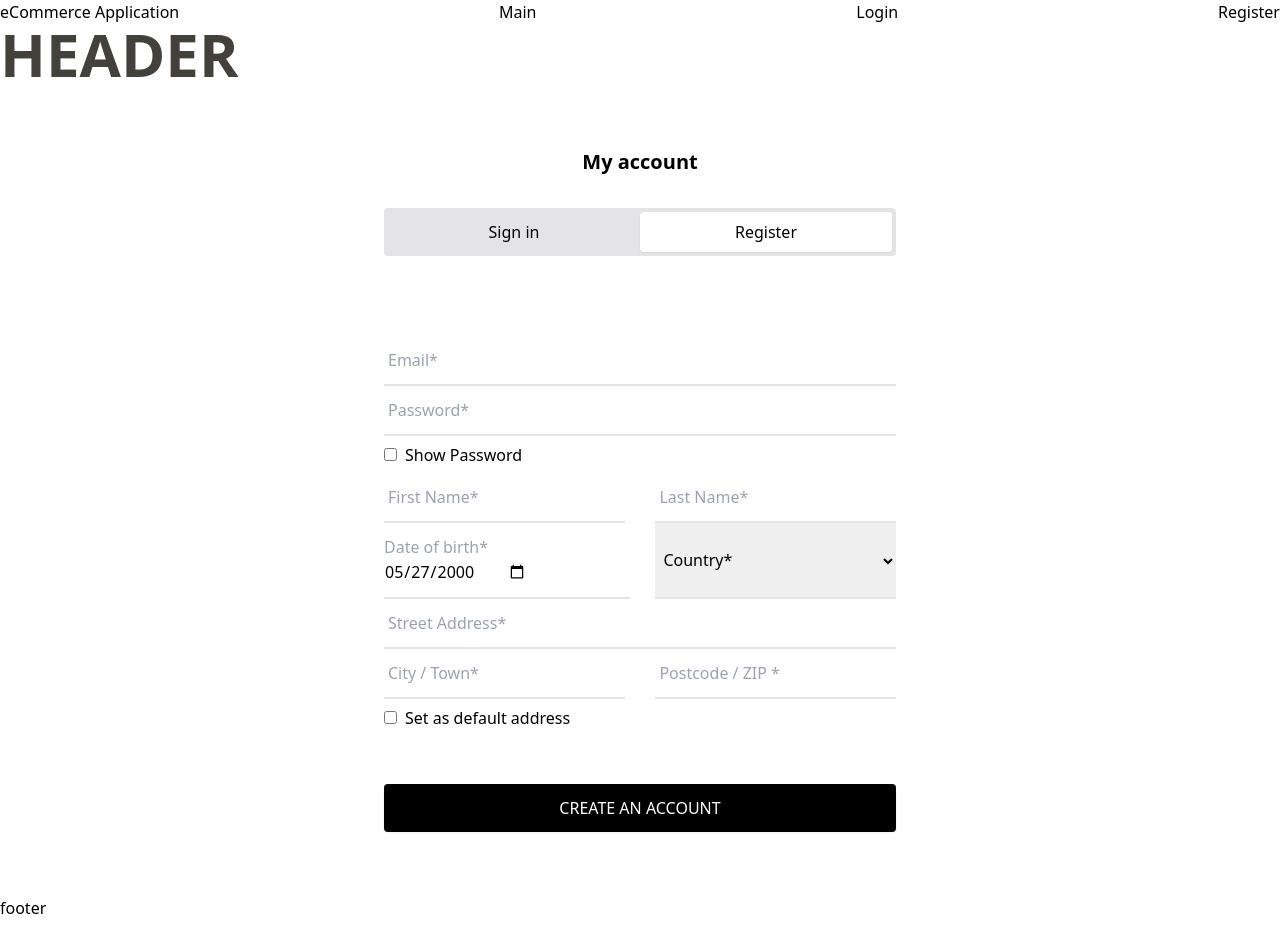
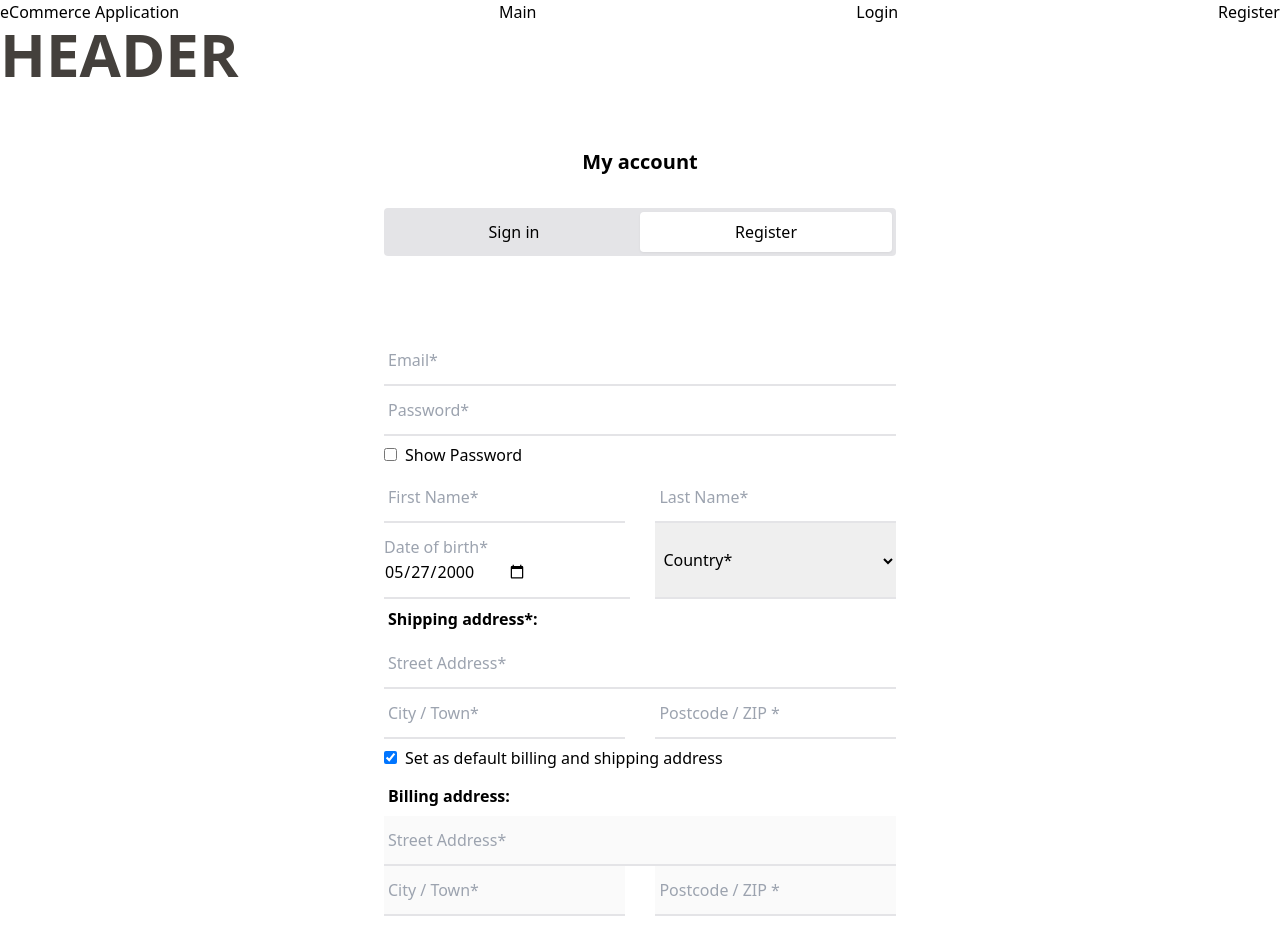
Before and after one commit to SoloSoft2000/eCommerce-Application, a React app: page /register in a window 1280 px wide. Shown: the top 952 px of the page. Before the commit the page ends 920 px from the top, so only its background shows below. Built offline with nearby package versions, Linux system fonts and the light colour scheme.

Commit message:
feat: billing and shipping adresses

```diff
--- a/src/pages/auth/RegisterPage.tsx
+++ b/src/pages/auth/RegisterPage.tsx
@@ -1,4 +1,4 @@
-import React from 'react';
+import React, { useState } from 'react';
 import Title from '../../components/forms/Title';
 import SwitchPageLinks from '../../components/forms/SwitchPageLinks';
 import Email from '../../components/forms/Email';
@@ -9,34 +9,59 @@ import BirtdayDate from '../../components/forms/BirtdayDate';
 import Country from '../../components/forms/Country';
 
 function RegisterPage(): React.JSX.Element {
+  const [defaultAdress, setDefaultAdress] = useState(true);
+
+  function handleChange(): void {
+    setDefaultAdress((prev) => !prev);
+  }
   return (
     <main className="flex justify-center py-16">
       <div className="text-black w-[32rem] max-w-full	text-left">
         <Title />
         <SwitchPageLinks pageName="register" />
+
         <form className="px-2 sm:px-0">
           <Email />
           <Password />
+
           <div className="flex justify-between flex-wrap">
             <TextField name="firstName" placeholder="First Name*" />
             <TextField name="lastName" placeholder="Last Name*" />
           </div>
+
           <div className="flex justify-between flex-wrap">
             <BirtdayDate />
             <Country />
           </div>
-          <TextField name="address" placeholder="Street Address*" />
-          <div className="flex justify-between flex-wrap">
-            <TextField name="city" placeholder="City / Town*" />
-            <TextField name="postcode" placeholder="Postcode / ZIP *" />
-          </div>
+          <fieldset>
+            <legend className="py-2 px-1 font-bold">Shipping address*:</legend>
+            <TextField name="address" placeholder="Street Address*" />
+            <div className="flex justify-between flex-wrap">
+              <TextField name="city" placeholder="City / Town*" />
+              <TextField name="postcode" placeholder="Postcode / ZIP *" />
+            </div>
+          </fieldset>
+
           <div className="mb-12">
             <input
               type="checkbox"
               name="defaultAdress"
               className="mr-2 inline-block my-3"
+              checked={defaultAdress}
+              onChange={handleChange}
             />
-            <label htmlFor="defaultAdress">Set as default address</label>
+            <label htmlFor="defaultAdress">
+              Set as default billing and shipping address
+            </label>
+
+            <fieldset disabled={defaultAdress}>
+              <legend className="py-2 px-1 font-bold">Billing address:</legend>
+              <TextField name="address" placeholder="Street Address*" />
+              <div className="flex justify-between flex-wrap">
+                <TextField name="city" placeholder="City / Town*" />
+                <TextField name="postcode" placeholder="Postcode / ZIP *" />
+              </div>
+            </fieldset>
           </div>
 
           <SubmitFormButton value="Create an account" />
```
